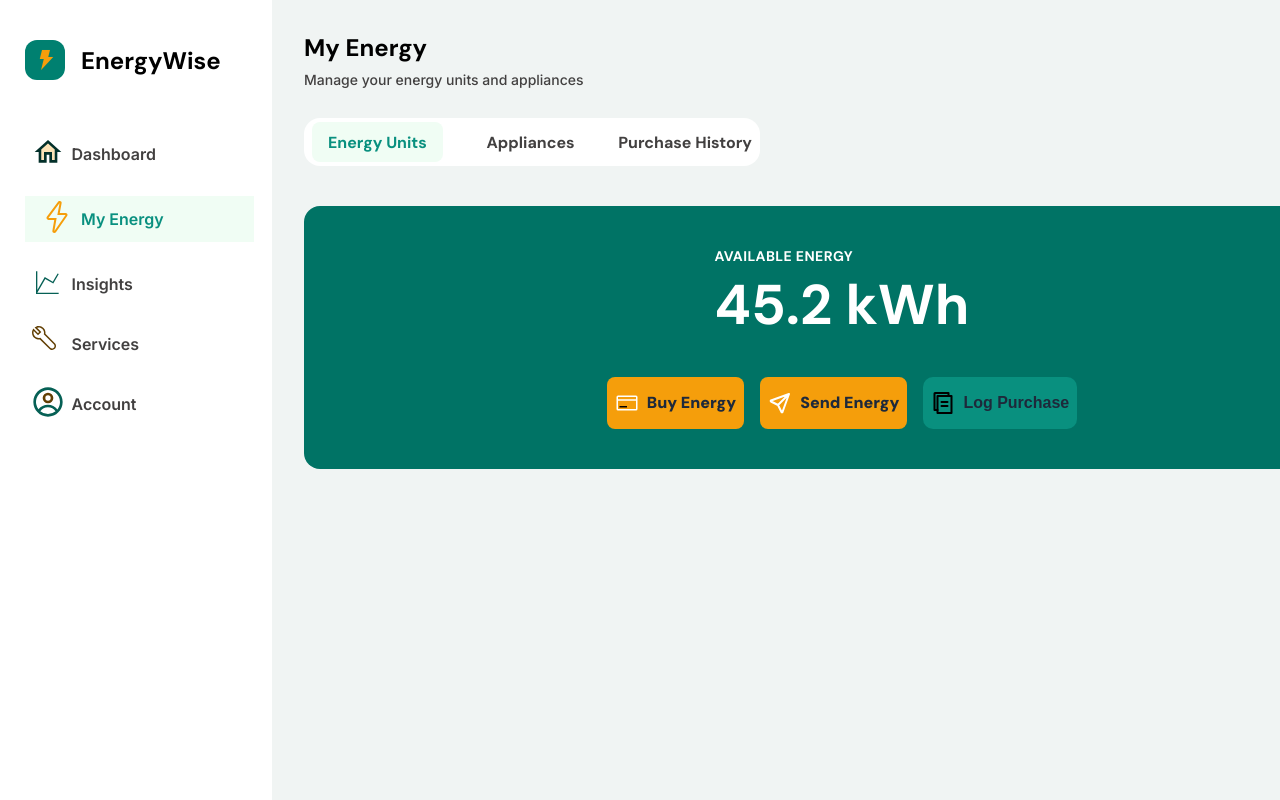
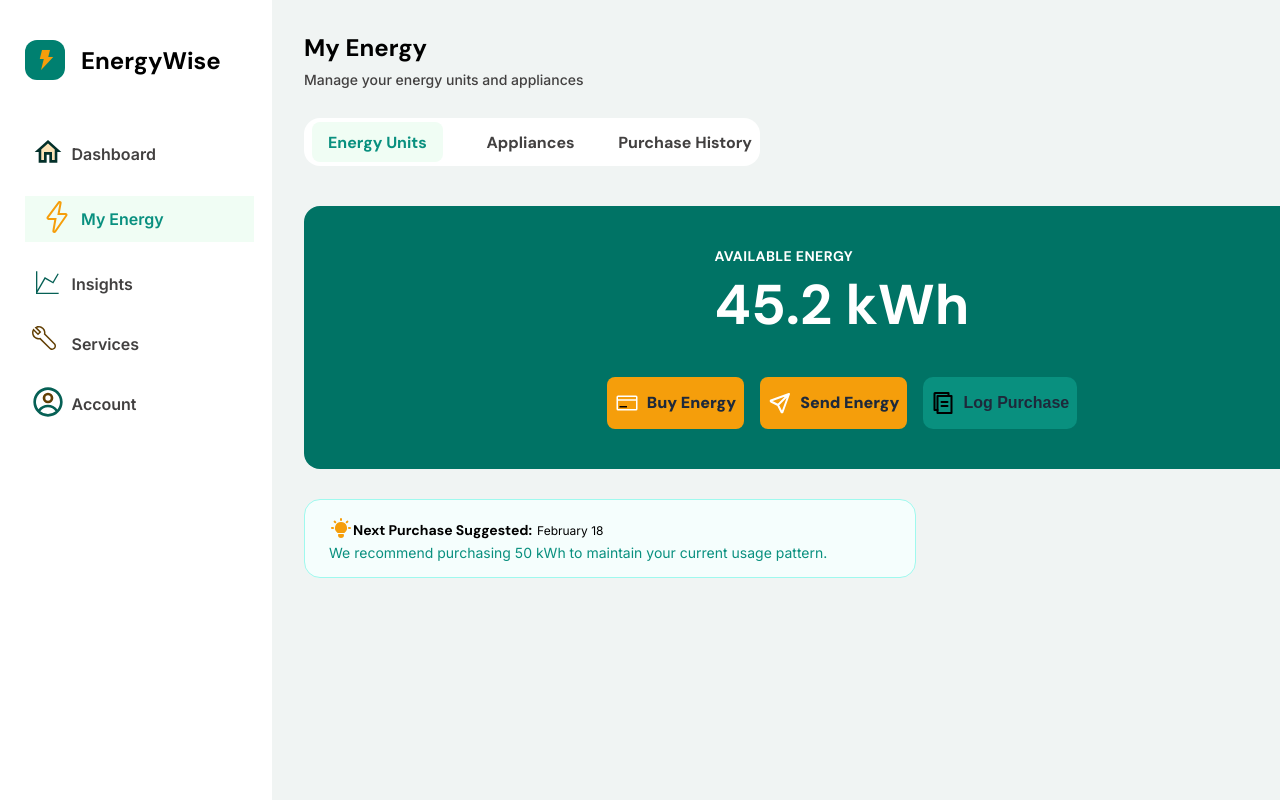
Before and after one commit to WTF-CapstoneProject-Team41/EnergyWise-frontend, a React (Vite) app: page /my-energy in a window 1280 px wide. Shown: the top 800 px of the page. Built offline with nearby package versions, Linux system fonts and the light colour scheme.

Commit message:
suggestion banner

```diff
--- a/src/pages/MyEnergy/tabs/EnergyUnits.jsx
+++ b/src/pages/MyEnergy/tabs/EnergyUnits.jsx
@@ -3,6 +3,7 @@ import styles from "./EnergyUnits.module.css";
 function EnergyUnits() {
   return (
     <div className={styles.container}>
+      <div className={styles.balanceCard}>
         <div className={styles.frame}>
           <p className={styles.balanceLabel}>AVAILABLE ENERGY</p>
           <p className={styles.balanceValue}>
@@ -71,6 +72,30 @@ function EnergyUnits() {
           </button>
         </div>
       </div>
+      <div className={styles.suggestion}>
+        {" "}
+        <p className={styles.suggestionTitle}>
+          <span>
+            <svg
+              xmlns="http://www.w3.org/2000/svg"
+              width="24"
+              height="24"
+              fill="none"
+            >
+              <path
+                fill="#F59E0B"
+                d="M4 11a1 1 0 0 1 .117 1.993L4 13H3a1 1 0 0 1-.117-1.993L3 11h1Zm8-9a1 1 0 0 1 .993.883L13 3v1a1 1 0 0 1-1.993.117L11 4V3a1 1 0 0 1 1-1Zm9 9a1 1 0 0 1 .117 1.993L21 13h-1a1 1 0 0 1-.117-1.993L20 11h1ZM4.893 4.893a1 1 0 0 1 1.32-.083l.094.083.7.7a1 1 0 0 1-1.32 1.497l-.094-.083-.7-.7a1 1 0 0 1 0-1.414Zm12.8 0a1 1 0 0 1 1.497 1.32l-.083.094-.7.7a1 1 0 0 1-1.497-1.32l.083-.094.7-.7ZM14 18a1 1 0 0 1 1 1 3 3 0 0 1-6 0 1 1 0 0 1 .883-.993L10 18h4ZM12 6a6 6 0 0 1 3.6 10.8 1 1 0 0 1-.471.192l-.13.008H9a1 1 0 0 1-.6-.2A6 6 0 0 1 12 6Z"
+              />
+            </svg>
+          </span>
+          <strong>Next Purchase Suggested:</strong>
+          <span className={styles.feb}> February 18 </span>
+        </p>
+        <p className={styles.suggestionText}>
+          We recommend purchasing 50 kWh to maintain your current usage pattern.
+        </p>
+      </div>
+    </div>
   );
 }
 
--- a/src/pages/MyEnergy/tabs/EnergyUnits.module.css
+++ b/src/pages/MyEnergy/tabs/EnergyUnits.module.css
@@ -1,4 +1,10 @@
 .container {
+  display: flex;
+  flex-direction: column;
+  gap: 30px;
+}
+
+.balanceCard {
   display: flex;
   width: 1068px;
   height: 263px;
@@ -12,14 +18,6 @@
   margin-right: 76px;
 }
 
-/* .balanceCard {
-  display: flex;
-  width: 595px;
-  flex-direction: column;
-  justify-content: space-between;
-  align-items: center;
-  gap: 32px;
-} */
 .frame {
   display: flex;
   flex-direction: column;
@@ -50,7 +48,7 @@
   justify-content: center;
   gap: 16px;
   margin-top: 32px;
-  /* flex-wrap: wrap; */
+  flex-wrap: wrap;
 }
 
 .btnAmber {
@@ -95,3 +93,42 @@
 .btnOutline:hover {
   background: rgba(255, 255, 255, 0.1);
 }
+
+.suggestion {
+  display: flex;
+  flex-direction: column;
+  width: 612px;
+  height: 79px;
+  padding: 16px 53px 16px 24px;
+  align-items: flex-start;
+  border-radius: 16px;
+  border: 0.5px solid var(--Teal-green-200, #9ff9ee);
+  background: var(--Teal-green-50, #f5fefd);
+}
+.suggestionTitle {
+  display: flex;
+  justify-content: center;
+  align-items: center;
+  color: #000;
+  font-family: "DM Sans";
+  font-size: 14px;
+  font-style: normal;
+  font-weight: 700;
+  line-height: normal;
+}
+.feb {
+  font-family: Inter;
+  font-size: 12px;
+  font-style: normal;
+  font-weight: 400;
+  line-height: normal;
+  margin-left: 5px;
+}
+.suggestionText {
+  color: #09907f;
+  font-family: Inter;
+  font-size: 14px;
+  font-style: normal;
+  font-weight: 400;
+  line-height: normal;
+}
```
Lines whose indentation alone changed are shown as unchanged.
